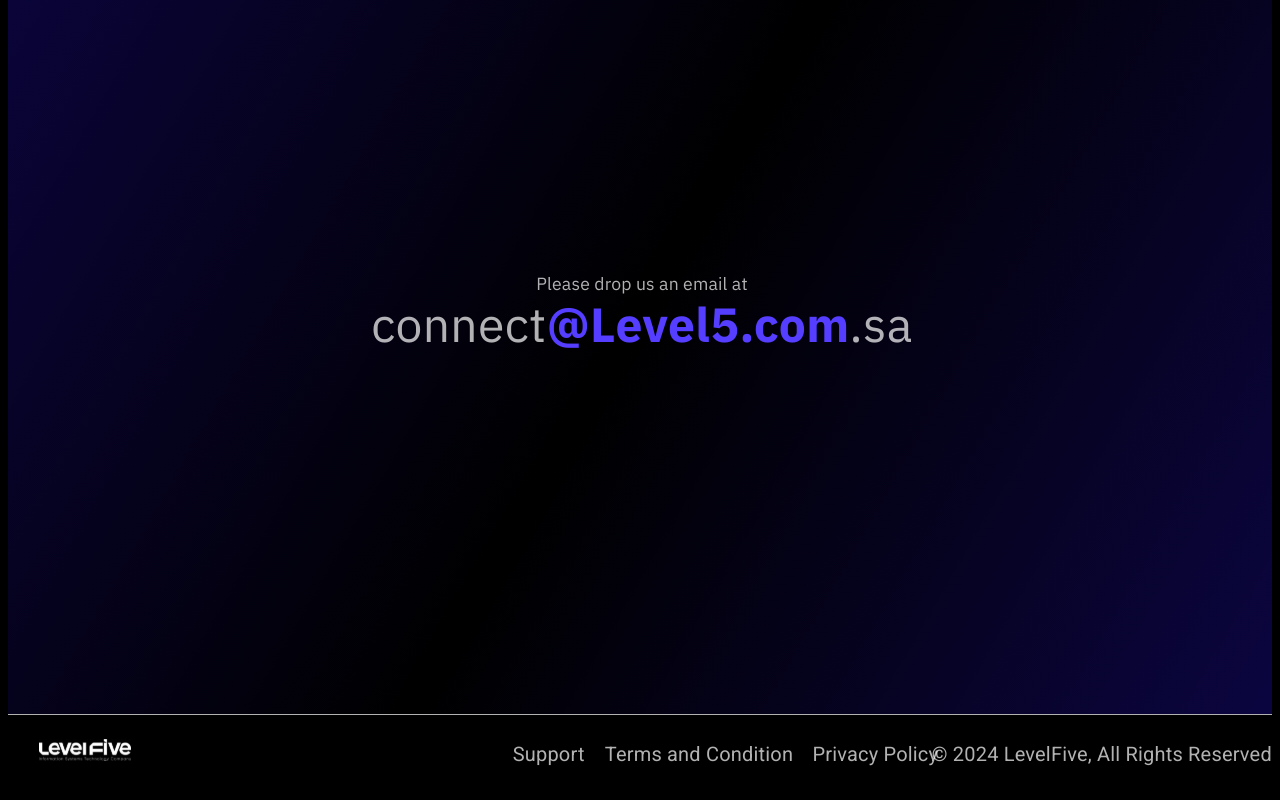
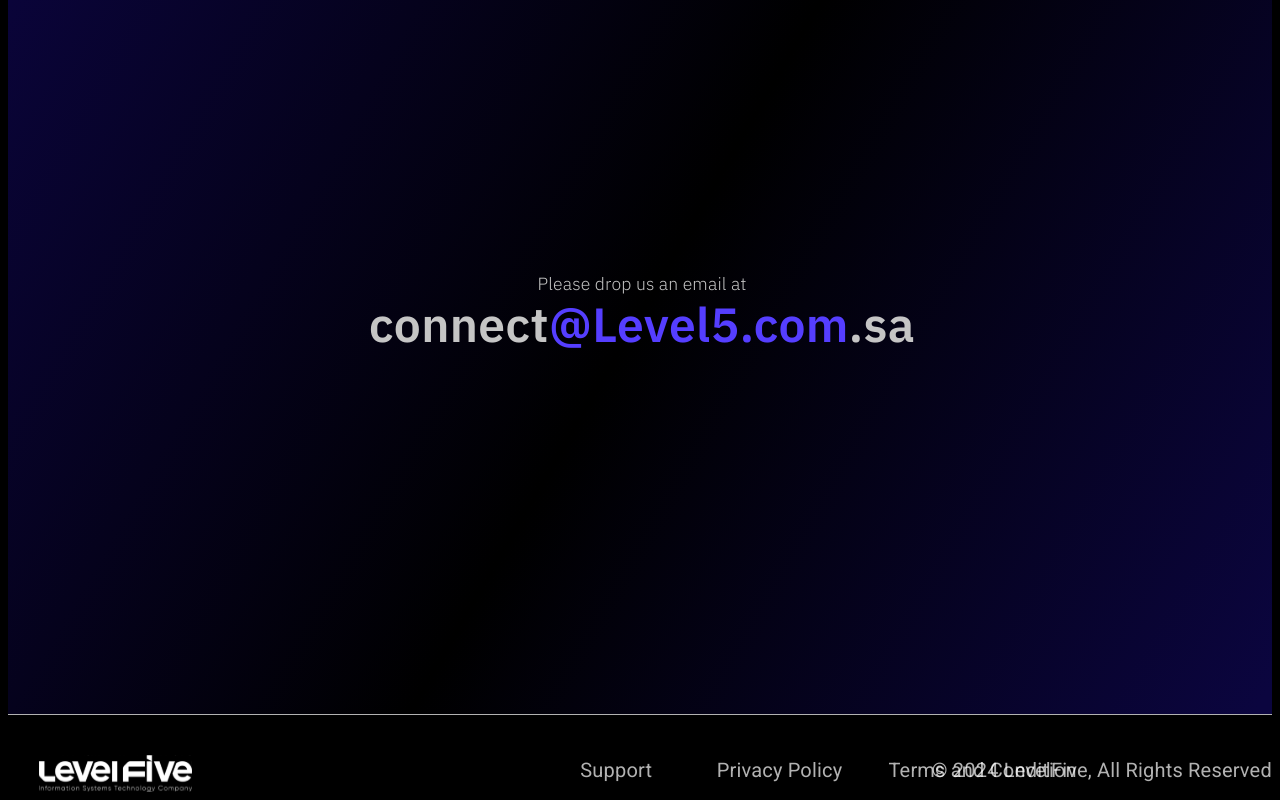
Before and after one commit to Chuck672991/Level5-Project, a Next.js app: page / in a window 1280 px wide. Shown: the part 3082-3882 px from the top of the page. Before the commit the page ends 3859 px from the top, so only its background shows below. Built offline with nearby package versions, Linux system fonts and the light colour scheme; a web font is replaced by a local one.

Commit message:
footer working

```diff
--- a/src/components/Connect.jsx
+++ b/src/components/Connect.jsx
@@ -31,18 +31,19 @@
       >
         <Box sx={{ textAlign: 'center', marginBottom: 'rem',paddingLeft:{xs:"0.2vh", sm:'0.2vh', md:"0.2vh", lg:'0.5vh', xl:'0.2vh'} }}>
 
-          <Typography  sx={{ color: '#FFFFFFB2' , fontFamily: 'IBM Plex Sans Arabic', fontSize: { xs: '1.5vh', sm: '1.7vh', md: '2vh', lg: '2.2vh', xl: '2.5vh' }                                                                                             }}>
+          <Typography  sx={{ color: '#C5C5C5' , fontFamily: 'IBM Plex Sans Arabic', fontSize: { xs: '1.5vh', sm: '1.7vh', md: '2vh', lg: '2.2vh', xl: '2.5vh' }, fontWeight: '300'   }}>
             Please drop us an email at
           </Typography>
           <Typography
             variant="h4"
             sx={{
               fontFamily: 'IBM Plex Sans Arabic',
-              color: '#FFFFFFB2',
+              fontWeight:'600',
+              color: '#C5C5C5',
               fontSize: { xs: '3vh', sm: '4vh', md: '5vh', lg: '6vh', xl: '7vh' }, // Adjust font size based on breakpoints
             }}
           >
-          connect<span style={{ color: '#553EFF', fontFamily: 'IBM Plex Sans Arabic', fontWeight:'bold' }}>@Level5.com</span>.sa
+          connect<span style={{ color: '#553EFF', fontFamily: 'IBM Plex Sans Arabic', fontWeight: 'bold', fontWeight: '600' }}>@Level5.com</span>.sa
           </Typography>
         </Box>
       </Box>
--- a/src/components/Footer.jsx
+++ b/src/components/Footer.jsx
@@ -29,7 +29,7 @@
   return (
     <Box borderTop= '0.5px solid #FFFFFFB2' >
 
-    <Grid container spacing={1.5} sx={{ paddingTop: '3vh' }}>
+    <Grid container spacing={1.5} sx={{ paddingTop: '5vh' }}>
       <Grid item xs={12} sm={4} md={4} lg={3}>
       <Box
   display="flex"
@@ -40,24 +40,25 @@
     alt=""
     style={{
       paddingLeft:inExtraSmallScreen?"35%": inSmallScreen?"2%":'10%',
-      maxHeight: { xs: '4vh', sm: '8vh' }, // Adjust based on screen size
-      maxWidth: '30%', // Ensure image doesn't exceed container width
-      width: 'auto', // Maintain aspect ratio
-      height: 'auto', // Maintain aspect ratio
+      height: { xs: '4vh', sm: '8vh', md: "10vh", lg:"14vh" }, // Adjust based on screen size
+      width: '50%', // Ensure image doesn't exceed container width
+
+      // width: 'auto', // Maintain aspect ratio
+      // height: 'auto', // Maintain aspect ratio
     }}
   />
 </Box>
       </Grid>
       <Grid item xs={12} sm={4} md={4} lg={3}>
-        <Box display="flex" justifyContent={'space-around'} paddingRight={'45%'} >
-          <Typography variant="body1" style={{ color: "#FFFFFFB2",  paddingLeft: inExtraSmallScreen? "80%": inSmallScreen? "5%": inMediumScreen?"10%": inLargeScreen?"15%": inLmScreen?"110%": inExtraLargeScreen?"150%":"", fontSize:inExtraSmallScreen?"75%":inSmallScreen?"70%":inMediumScreen?"60%":inLargeScreen?"100%": inLmScreen?"125%":inExtraLargeScreen?"150%":"", width: '34.5%' }}>
+        <Box display="flex" justifyContent={'space-evenly'} paddingRight={'45%'} width={'75%'} >
+          <Typography variant="body1" style={{ color: "#FFFFFFB2",  paddingLeft: inExtraSmallScreen? "80%": inSmallScreen? "5%": inMediumScreen?"10%": inLargeScreen?"15%": inLmScreen?"110%": inExtraLargeScreen?"150%":"", fontSize:inExtraSmallScreen?"75%":inSmallScreen?"70%":inMediumScreen?"60%":inLargeScreen?"100%": inLmScreen?"125%":inExtraLargeScreen?"150%":"", fontWeight:'400' }}>
             <Link href="/support" color="inherit" underline="none">Support</Link>
           </Typography>
-          <Typography variant="body1" style={{ color: "#FFFFFFB2",  paddingLeft: inSmallScreen? "10%":inMediumScreen?"13%": inLargeScreen?"7%": inLmScreen?"20%": inExtraLargeScreen?"15%":"",  fontSize:inExtraSmallScreen?"75%":inSmallScreen?"70%":inMediumScreen?"60%":inLargeScreen?"100%": inLmScreen?"125%":inExtraLargeScreen?"150%":"", width: '95%' , whiteSpace:'nowrap' }}>
+          <Typography variant="body1" style={{ color: "#FFFFFFB2",  paddingLeft: inSmallScreen? "11%":inMediumScreen?"10%": inLargeScreen?"7%": inLmScreen?"28%": inExtraLargeScreen?"25%":"", fontSize:inExtraSmallScreen?"75%":inSmallScreen?"70%":inMediumScreen?"60%":inLargeScreen?"100%": inLmScreen?"125%":inExtraLargeScreen?"150%":"",  whiteSpace:'nowrap' , fontWeight:'400'}}>
+              <Link href="/privacy-policy" color="inherit" underline="none">Privacy Policy</Link>
+            </Typography>
+          <Typography variant="body1" style={{ color: "#FFFFFFB2",  paddingLeft: inSmallScreen? "10%":inMediumScreen?"13%": inLargeScreen?"7%": inLmScreen?"20%": inExtraLargeScreen?"15%":"",  fontSize:inExtraSmallScreen?"75%":inSmallScreen?"70%":inMediumScreen?"60%":inLargeScreen?"100%": inLmScreen?"125%":inExtraLargeScreen?"150%":"",  whiteSpace:'nowrap', fontWeight:'400' }}>
             <Link href="/support-privacy-policy" color="inherit" underline="none">Terms and Condition</Link>
-          </Typography>
-        <Typography variant="body1" style={{ color: "#FFFFFFB2",  paddingLeft: inSmallScreen? "11%":inMediumScreen?"10%": inLargeScreen?"7%": inLmScreen?"28%": inExtraLargeScreen?"25%":"", fontSize:inExtraSmallScreen?"75%":inSmallScreen?"70%":inMediumScreen?"60%":inLargeScreen?"100%": inLmScreen?"125%":inExtraLargeScreen?"150%":"", width:'100%', whiteSpace:'nowrap' }}>
-            <Link href="/privacy-policy" color="inherit" underline="none">Privacy Policy</Link>
           </Typography>
         </Box>
       </Grid>
--- a/src/components/Nevbar.jsx
+++ b/src/components/Nevbar.jsx
@@ -64,7 +64,7 @@
           sx={{backgroundColor: "inherit",boxSizing:"border-box" }}
         >
 
-          <div style={{ backgroundColor: "inherit" }}>
+          <div style={{ backgroundColor: "transparent" }}>
             <Box
               sx={{
                 paddingRight: { xs: "0.2%", sm: "12%", md: "13%", lg: "", xl: "" },
```
